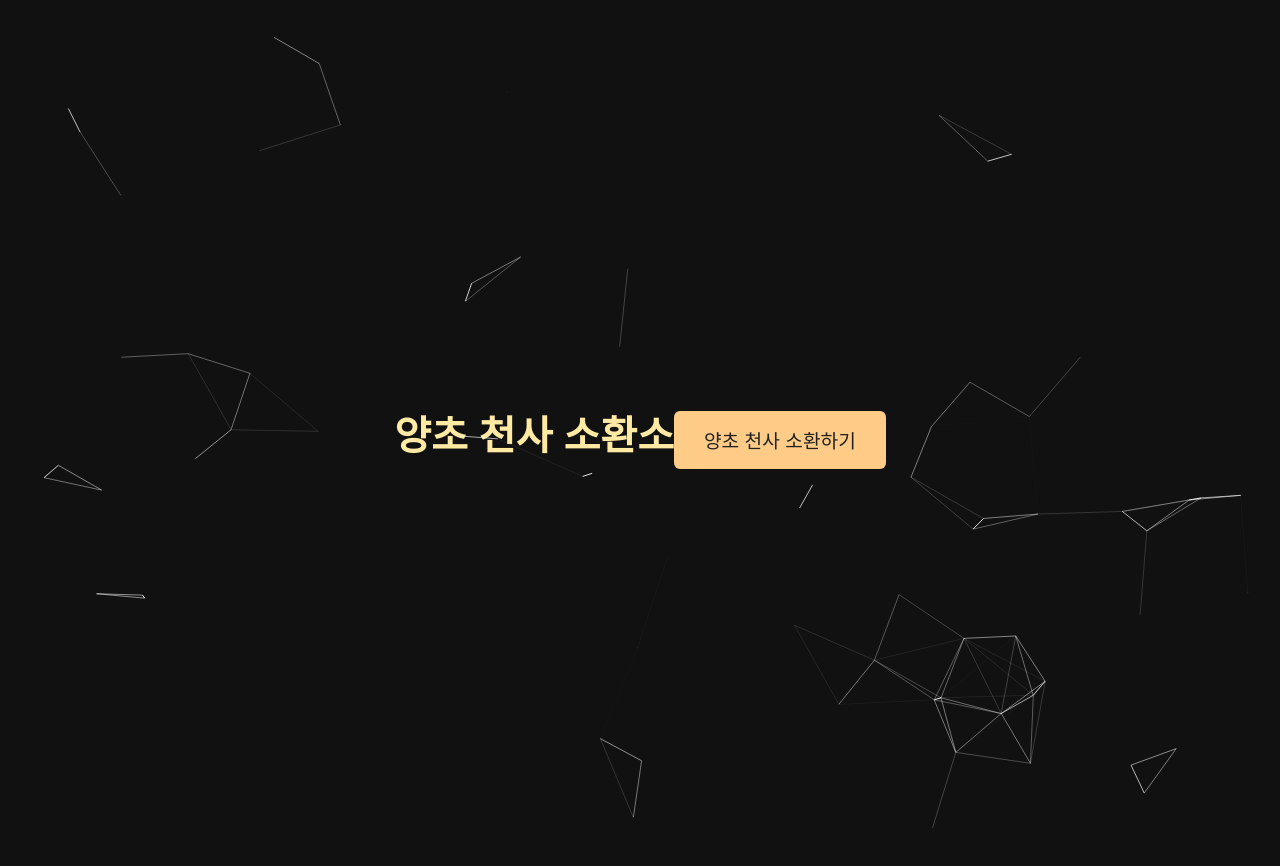
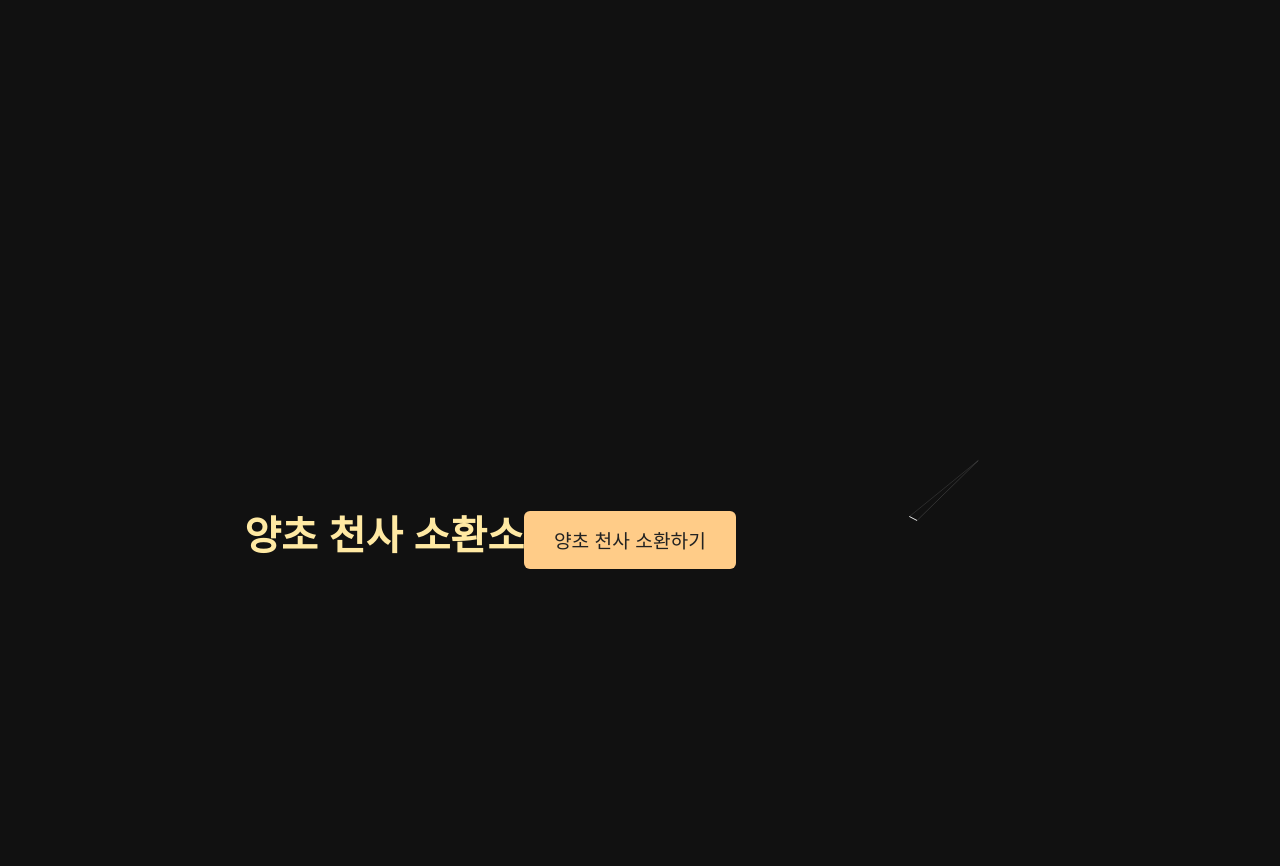
Before and after one commit to yeonyeonseo/candle_angel, a website: page index.html in a window 1280 px wide. Drawn offline with nearby package versions, Linux system fonts and the light colour scheme.

Commit message:
Update style.css

```diff
--- a/style.css
+++ b/style.css
@@ -108,6 +108,7 @@
   }
 }
 #welcome-section {
+  padding-top: 100px;
   height: 100vh;
   background: url("소환소배경.jpg") center/cover no-repeat fixed;
   display: flex;
@@ -123,9 +124,3 @@
   font-size: 1.2em;
   padding: 15px 30px;
 }
-#particles-js {
-  position: absolute;
-  width: 100%;
-  height: 100%;
-  z-index: 0;
-}
```
